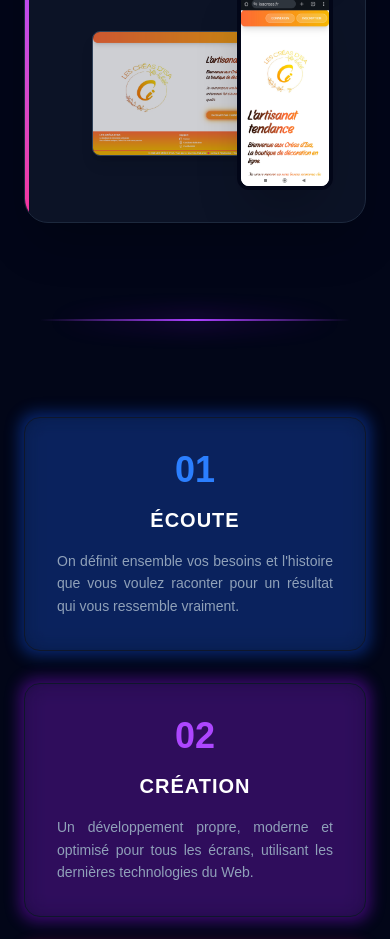
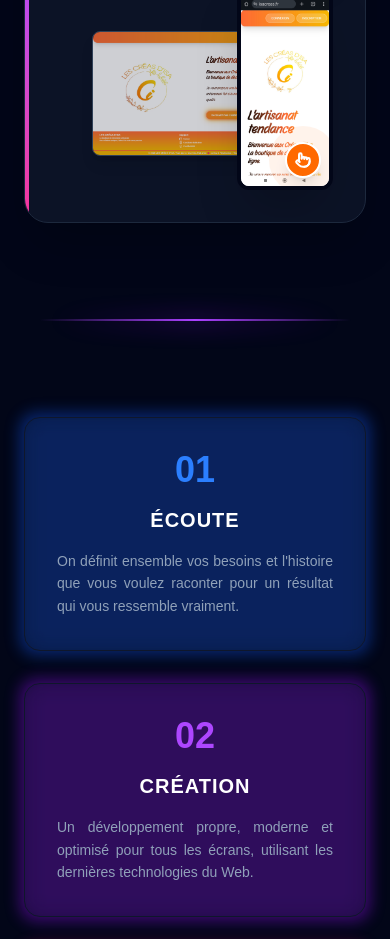
Before and after one commit to VidadTol/david_tolza_portfolio, a Next.js app: page / in a window 390 px wide. Shown: the part 1920-2859 px from the top of the page. Built offline with nearby package versions, Linux system fonts and the light colour scheme.

Commit message:
feat: Refactor ProjectShowcase layout and add visual indicators for mobile

```diff
--- a/components/ProjectShowcase.tsx
+++ b/components/ProjectShowcase.tsx
@@ -1,16 +1,37 @@
 "use client";
-import { useState } from 'react';
-import IsacreaModal from './IsacreaModal';
+import { useState } from "react";
+import { Pointer } from "lucide-react";
+import IsacreaModal from "./IsacreaModal";
 
 export default function ProjectShowcase() {
   const [isIsaModalOpen, setIsIsaModalOpen] = useState(false);
 
   const techBadges = [
-    { src: "https://img.shields.io/badge/Next.js-black?style=for-the-badge&logo=next.js&logoColor=white", alt: "Next.js", label: "Performance" },
-    { src: "https://img.shields.io/badge/Tailwind_CSS-38B2AC?style=for-the-badge&logo=tailwind-css&logoColor=white", alt: "Tailwind CSS", label: "Stylisation" },
-    { src: "https://img.shields.io/badge/Firebase-FFCA28?style=for-the-badge&logo=firebase&logoColor=black", alt: "Firebase", label: "Gestion des données" },
-    { src: "https://img.shields.io/badge/Stripe-626CD9?style=for-the-badge&logo=stripe&logoColor=white", alt: "Stripe", label: "Sécurité des paiements" },
-    { src: "https://img.shields.io/badge/RGPD-Audit-2ecc71?style=for-the-badge", alt: "Audit RGPD", label: "Conformité légale" },
+    {
+      src: "https://img.shields.io/badge/Next.js-black?style=for-the-badge&logo=next.js&logoColor=white",
+      alt: "Next.js",
+      label: "Performance",
+    },
+    {
+      src: "https://img.shields.io/badge/Tailwind_CSS-38B2AC?style=for-the-badge&logo=tailwind-css&logoColor=white",
+      alt: "Tailwind CSS",
+      label: "Stylisation",
+    },
+    {
+      src: "https://img.shields.io/badge/Firebase-FFCA28?style=for-the-badge&logo=firebase&logoColor=black",
+      alt: "Firebase",
+      label: "Gestion des données",
+    },
+    {
+      src: "https://img.shields.io/badge/Stripe-626CD9?style=for-the-badge&logo=stripe&logoColor=white",
+      alt: "Stripe",
+      label: "Sécurité des paiements",
+    },
+    {
+      src: "https://img.shields.io/badge/RGPD-Audit-2ecc71?style=for-the-badge",
+      alt: "Audit RGPD",
+      label: "Conformité légale",
+    },
   ];
 
   return (
@@ -23,7 +44,6 @@ export default function ProjectShowcase() {
 
         {/* Mise en page en deux colonnes sur PC */}
         <div className="grid grid-cols-1 md:grid-cols-2 gap-8 items-center">
-
           {/* Colonne GAUCHE : Textes et Badges */}
           <div>
             <h3 className="text-xl font-bold text-blue-400 mb-4 italic">
@@ -40,12 +60,20 @@ export default function ProjectShowcase() {
                 className="font-bold bg-gradient-to-r from-blue-400 via-purple-500 to-pink-500 bg-clip-text text-transparent hover:opacity-80 transition-opacity whitespace-nowrap"
               >
                 "Les Créas d'Isa"
-              </a> complète avec gestion de stocks en temps réel et paiement sécurisé.
+              </a>{" "}
+              complète avec gestion de stocks en temps réel et paiement
+              sécurisé.
             </p>
 
             <div className="flex flex-wrap gap-2 mt-6">
               {techBadges.map((badge, index) => (
-                <img key={index} src={badge.src} alt={badge.alt} title={badge.label} className="h-6 hover:opacity-80 transition-opacity" />
+                <img
+                  key={index}
+                  src={badge.src}
+                  alt={badge.alt}
+                  title={badge.label}
+                  className="h-6 hover:opacity-80 transition-opacity"
+                />
               ))}
             </div>
 
@@ -53,7 +81,6 @@ export default function ProjectShowcase() {
               <p className="text-sm text-slate-500 italic mb-2">
                 "Créativité, Écoute, Rigueur, analyse et résultat."
               </p>
-
             </div>
           </div>
 
@@ -61,24 +88,42 @@ export default function ProjectShowcase() {
           <div className="relative h-48 md:h-56 flex justify-center items-center">
             {/* Image PC Miniature */}
             <div className="w-[75%] rounded-lg overflow-hidden border border-slate-700 shadow-lg transform group-hover:-rotate-1 transition-all duration-500 z-10">
-              <img src="/page-accueil-pc.png" alt="Preview PC" className="w-full h-auto opacity-80 group-hover:opacity-100" />
+              <img
+                src="/page-accueil-pc.png"
+                alt="Preview PC"
+                className="w-full h-auto opacity-80 group-hover:opacity-100"
+              />
             </div>
 
             {/* Image Mobile Miniature avec Label */}
             <div className="absolute bottom-0 right-0 md:right-4 z-20 group-hover:z-30">
               <div className="relative">
-                {/* Label */}
-                <div className="absolute -top-6 -right-2 bg-orange-500 text-white text-xs font-bold px-2 py-1 rounded transform rotate-12 shadow-lg">
+                {/* Label : Masqué sur PC, visible sur Mobile */}
+                <div className="block md:hidden absolute -top-6 -right-2 bg-orange-500 text-white text-xs font-bold px-2 py-1 rounded transform rotate-12 shadow-lg">
                   Mobile
                 </div>
                 {/* Image */}
                 <div className="w-24 md:w-32 rounded-xl overflow-hidden border-4 border-slate-950 shadow-2xl transform translate-y-0 group-hover:-translate-y-3 group-hover:rotate-3 transition-all duration-500 bg-white">
-                  <img src="/page-accueil-mobile.png" alt="Preview Mobile" className="w-full h-auto" />
+                  <img
+                    src="/page-accueil-mobile.png"
+                    alt="Preview Mobile"
+                    className="w-full h-auto"
+                  />
+
+                  {/* Indicateur visuel clickable pour mobile */}
+                  <div className="block md:hidden absolute bottom-2 right-2 z-10">
+                    {/* Cercle de pulsation en arrière-plan (effet d'onde) */}
+                    <div className="absolute inset-0 bg-orange-500 rounded-full animate-ping opacity-75"></div>
+
+                    {/* Le bouton : Fond Orange et Main Blanche */}
+                    <div className="relative bg-orange-500 rounded-full p-2 shadow-lg flex items-center justify-center border-2 border-white">
+                      <Pointer className="w-4 h-4 text-white" strokeWidth={3} />
+                    </div>
+                  </div>
                 </div>
               </div>
             </div>
           </div>
-
         </div>
       </div>
 
```
